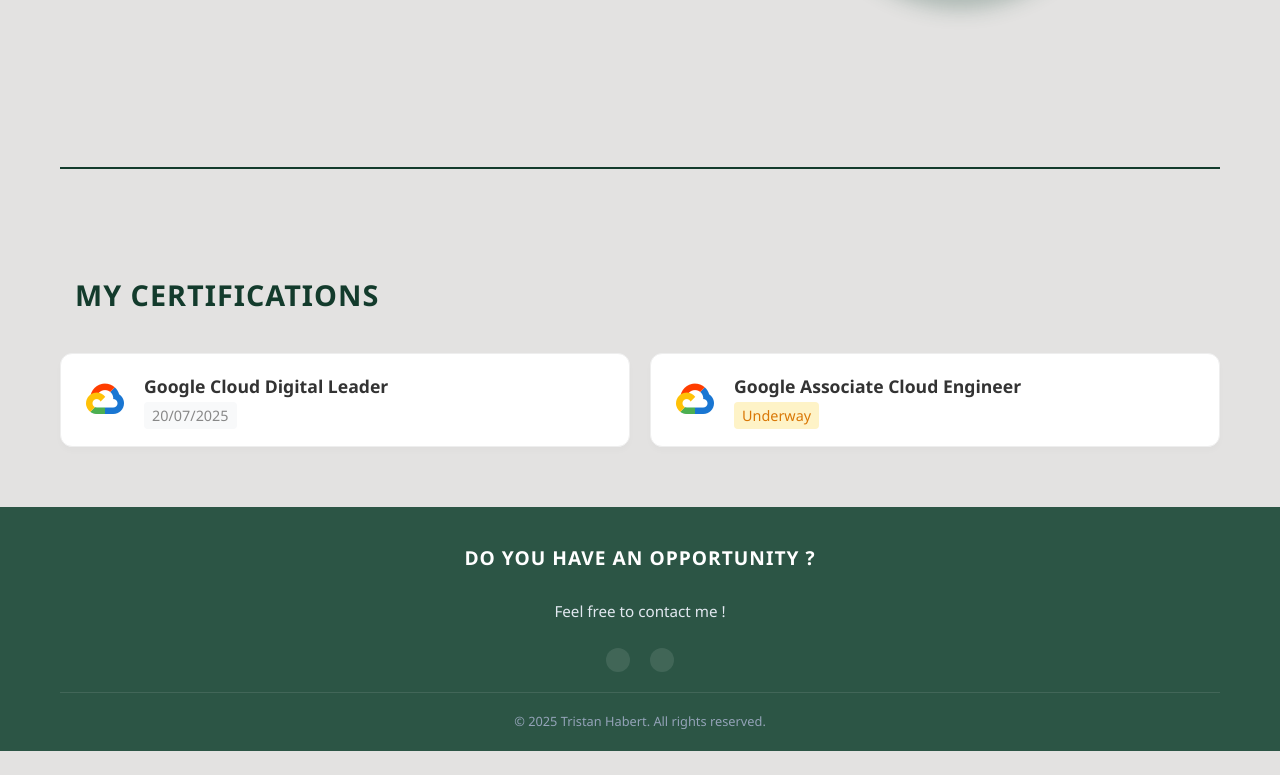
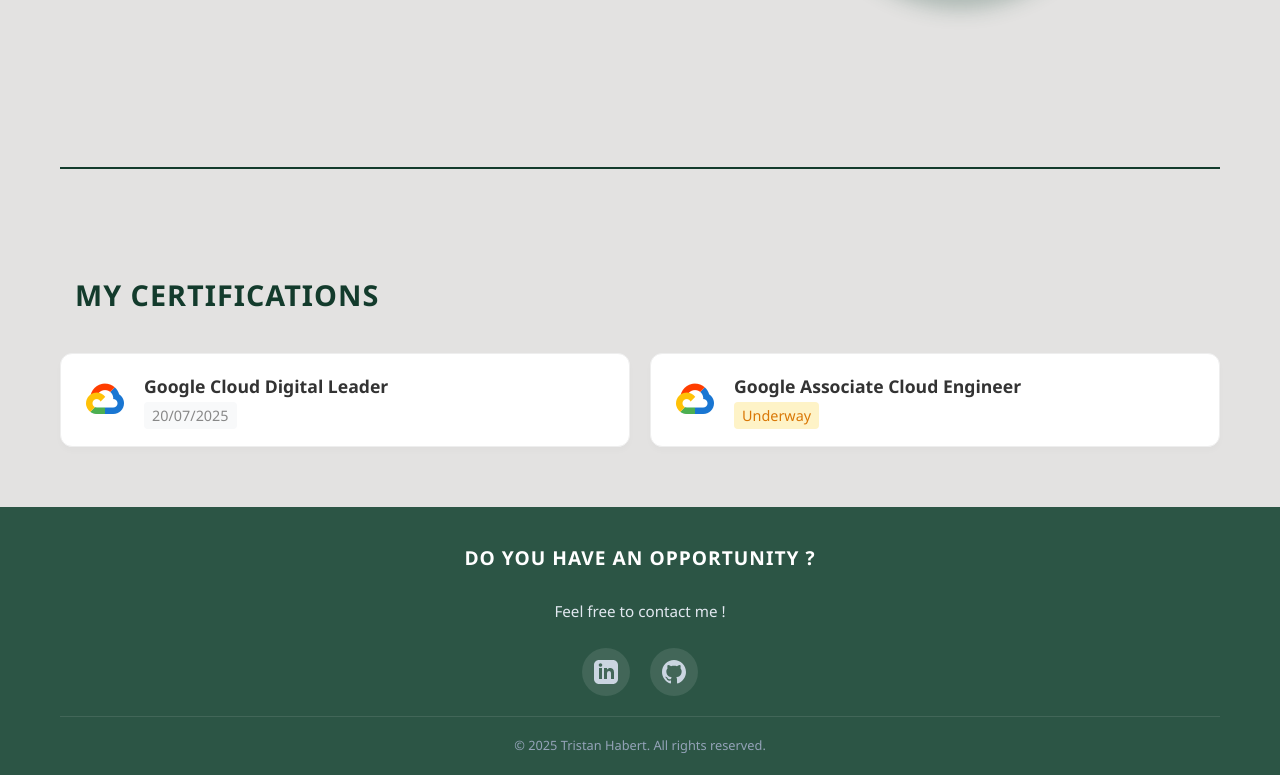
Before and after one commit to Trihab/cloud-resume-challenge, a React (Vite) app in the folder frontend/: page / in a window 1280 px wide. Shown: the part 546-1321 px from the top of the page. Before the commit the page ends 1297 px from the top, so only its background shows below. Built offline with nearby package versions, Linux system fonts and the light colour scheme.

Commit message:
fix: footer icons

```diff
--- a/frontend/src/assets/stylesheets/default.css
+++ b/frontend/src/assets/stylesheets/default.css
@@ -116,13 +116,15 @@ html::-webkit-scrollbar {
     display: flex;
     align-items: center;
     justify-content: center;
-    padding: 12px; /* Zone de clic plus confortable */
+
+    /* CORRECTION ICI */
+    width: 48px;  /* 24px d'icone + 12px padding gauche + 12px padding droite = 48px */
+    height: 48px; /* On s'assure que c'est bien carré */
+    padding: 0;   /* On retire le padding car Flexbox centre déjà l'icone au milieu */
+
     background-color: rgba(255, 255, 255, 0.1);
     border-radius: 50%;
-    width: 24px;  /* Force une taille carrée pour le conteneur */
-    height: 24px;
 }
-
 .social-links a:hover {
     color: white;
     background-color: #133b2c;
```
